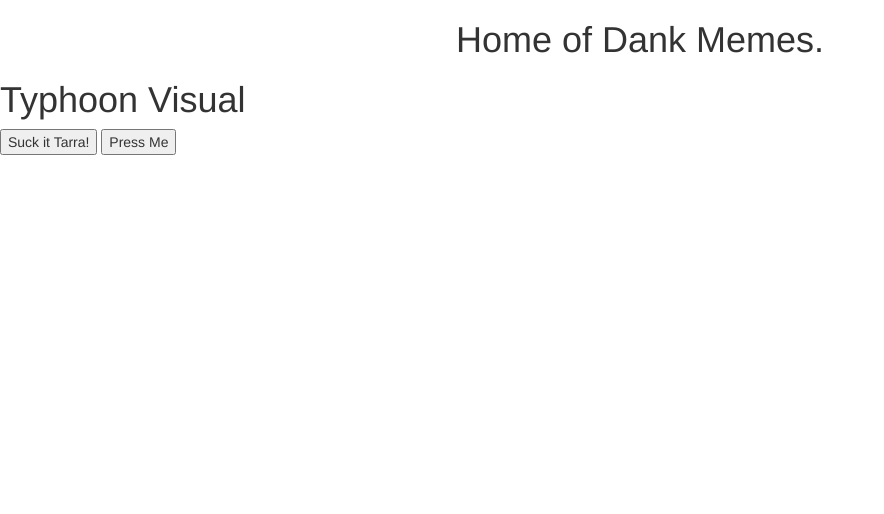
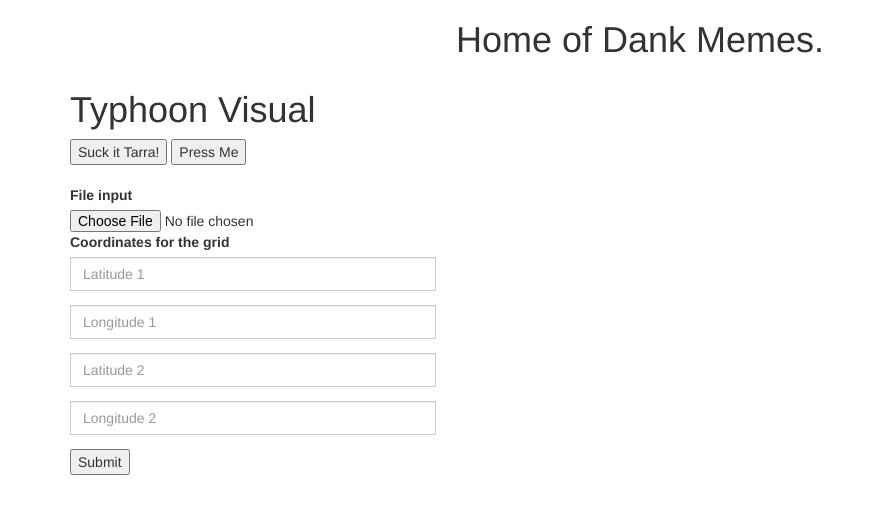
Before and after one commit to tarrak/CS420-TyphoonVisual, a plain HTML site: page Client/index.html in a window 1280 px wide. Shown: the whole page, without its empty margins (0-884 px from the left). Drawn offline with Linux system fonts and the light colour scheme.

Commit message:
started building the base for the website.

```diff
--- /dev/null
+++ b/Client/css/style.css
@@ -0,0 +1,3 @@
+.position-box{
+  margin-bottom: 1em !important;
+}
--- a/Client/index.html
+++ b/Client/index.html
@@ -4,6 +4,7 @@
 	<link rel="stylesheet" type="text/css" href="css/bootstrap.css">
 	<link rel="stylesheet" type="text/css" href="css/bootstrap.min.css">
 	<link rel="stylesheet" type="text/css" href="css/bootstrap-theme.css">
+  <link rel="stylesheet" type="text/css" href="css/style.css">
 
   <title>Dank Memes</title>
 </head>
@@ -15,12 +16,31 @@
 </head>
 
 <body>
-  <h1>
+  <div class="container">
+    <h1>
       Typhoon Visual
-  </h1>
-  <div>
-  <button type = "button" id = "FuckTarraButton">Suck it Tarra!</button>
-  <button type = "button" id = "SuckItButton">Press Me</button>
+    </h1>
+    <div>
+      <button type = "button" id = "FuckTarraButton">Suck it Tarra!</button>
+      <button type = "button" id = "SuckItButton">Press Me</button><br>
+    </div>
+    <br>
+    <form>
+      <div class="form-group">
+        <label for="exampleInputFile">File input</label>
+        <input type="file" class="form-control-file" id="exampleInputFile">
+      <div class="input-group">
+        <label for="coordInputExample">Coordinates for the grid</label>
+        <input class="form-control position-box" type="text" id="Lat1" placeholder="Latitude 1"></input>
+        <br>
+        <input class="form-control position-box" type="text" id="Long1" placeholder="Longitude 1"></input>
+        <br>
+        <input class="form-control position-box" type="text" id="Lat2" placeholder="Latitude 2"></input>
+        <br>
+        <input class="form-control position-box" type="text" id="Long2" placeholder="Longitude 2"></input>
+        <button type="button" id="coordSubmit">Submit</button>
+      </div>
+    </form>
   </div>
 
 </body>
```
Also changed, not shown: 1 other file.
